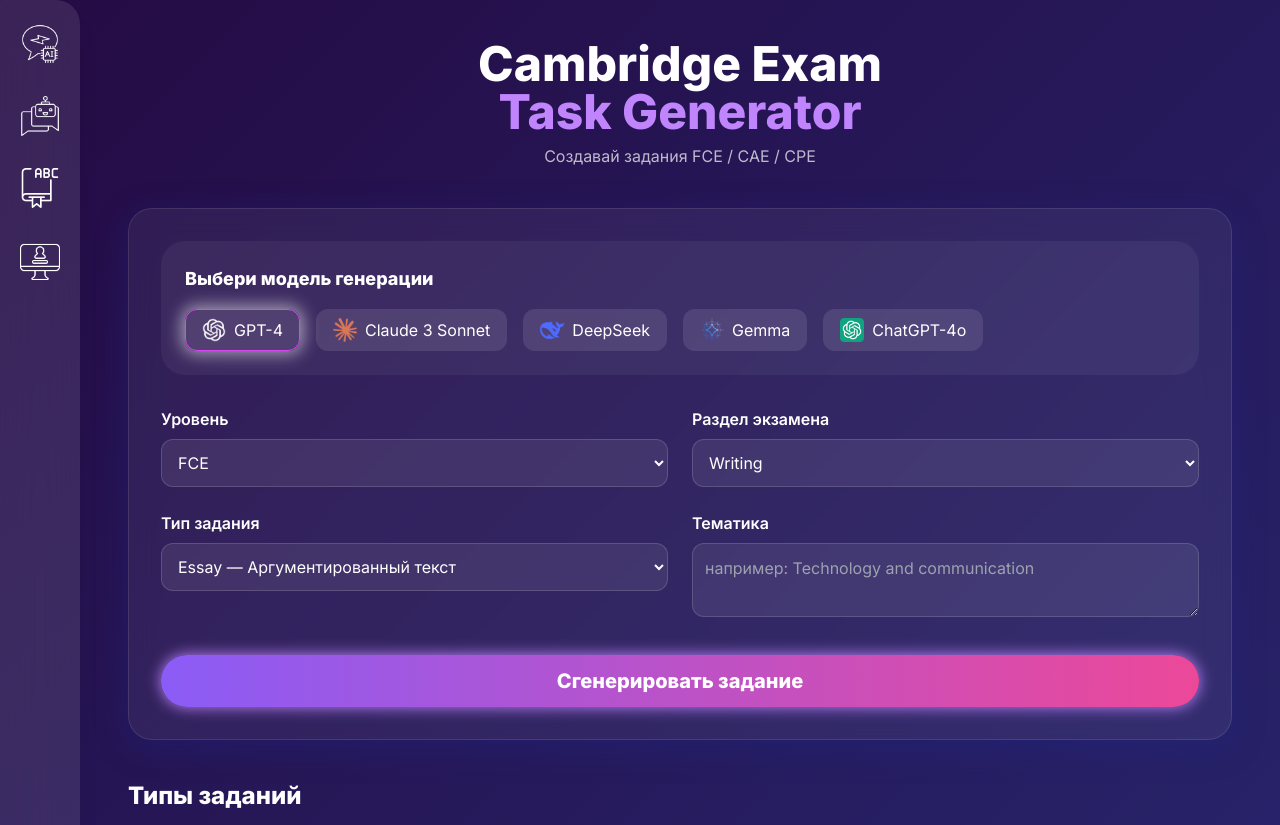
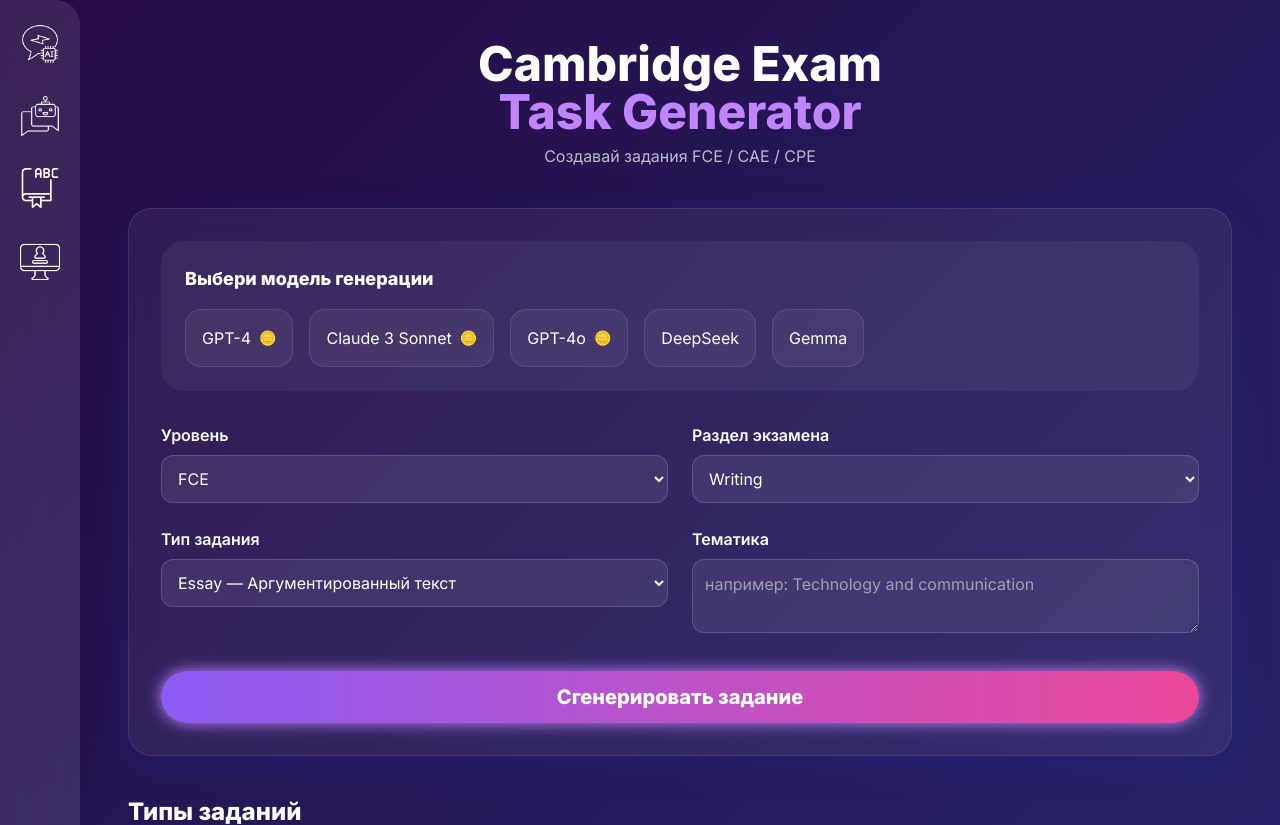
Before and after one commit to KarinaGalimova98/englishai-final, a Flask app: page / in a window 1280 px wide. Shown: the top 825 px of the page. Run offline with Flask 3, Linux system fonts and the light colour scheme; parts of the project's set-up code (start-up, migrations or seed data) failed here and were passed over; some libraries are stand-ins or nearby versions.

Commit message:
jsdonssdasffваffавапаfdаdffdfdfffsffsdFSf

```diff
--- a/templates/ui5.html
+++ b/templates/ui5.html
@@ -146,6 +146,17 @@
   @keyframes spin {
     to { transform: rotate(360deg); }
   }
+  @media (max-width: 768px) {
+    .group-hover\:flex {
+      display: none !important;
+    }
+    .peer-checked\:flex {
+      display: flex !important;
+      position: relative;
+      top: 0;
+      margin-top: 0.5rem;
+    }
+  }
 
 
   </style>
@@ -173,41 +184,99 @@
 <div class="bg-white/5 rounded-3xl p-6">
   <h2 class="text-white font-bold text-lg mb-4">Выбери модель генерации</h2>
   <div class="flex flex-wrap gap-4">
-    <label class="cursor-pointer">
-      <input type="radio" name="model" value="gpt" class="hidden peer" checked>
-      <div class="flex items-center gap-2 bg-white/10 rounded-xl px-4 py-2 border border-transparent peer-checked:border-fuchsia-500 hover:border-white transition-all duration-300 hover:shadow-[0_0_12px_3px_rgba(255,255,255,0.3)] peer-checked:shadow-[0_0_16px_4px_rgba(255,255,255,0.5)] text-white">
-        <img src="{{ url_for('static', filename='openai.png') }}" alt="GPT-4" class="w-6 h-6">
+        <!-- GPT-4 -->
+    <label class="relative group block p-4 bg-white/5 border border-white/10 rounded-2xl hover:bg-white/10 transition-all text-white">
+      <input type="radio" name="model" value="gpt" class="peer hidden" />
+      <div class="flex items-center gap-2">
         <span>GPT-4</span>
+        <span class="text-yellow-400 text-sm">🪙</span>
+      </div>
+      <div class="absolute z-50 hidden group-hover:flex flex-col top-full mt-2 w-64 bg-white/10 text-white backdrop-blur-lg p-4 rounded-xl shadow-xl text-sm
+                  peer-checked:flex md:group-hover:flex">
+        <div class="font-semibold text-pink-300 mb-1">GPT-4</div>
+        <div class="text-yellow-300 mb-2">⭐⭐⭐⭐⭐</div>
+        <ul class="list-disc ml-4 space-y-1 text-white/90 text-left">
+          <li>Отлично справляется с любыми типами заданий</li>
+          <li>Понимает структуру Cambridge-экзаменов</li>
+          <li><span class="text-yellow-400">🪙 Платная модель</span></li>
+        </ul>
       </div>
     </label>
-    <label class="cursor-pointer">
-      <input type="radio" name="model" value="claude" class="hidden peer">
-      <div class="flex items-center gap-2 bg-white/10 rounded-xl px-4 py-2 border border-transparent peer-checked:border-fuchsia-500 hover:border-white transition-all duration-300 hover:shadow-[0_0_12px_3px_rgba(255,255,255,0.3)] peer-checked:shadow-[0_0_16px_4px_rgba(255,255,255,0.5)] text-white">
-        <img src="{{ url_for('static', filename='claude-color.png') }}" alt="Claude 3 Sonnet" class="w-6 h-6">
+
+    <!-- Claude 3 Sonnet -->
+    <label class="relative group block p-4 bg-white/5 border border-white/10 rounded-2xl hover:bg-white/10 transition-all text-white">
+      <input type="radio" name="model" value="claude" class="peer hidden" />
+      <div class="flex items-center gap-2">
         <span>Claude 3 Sonnet</span>
+        <span class="text-yellow-400 text-sm">🪙</span>
+      </div>
+      <div class="absolute z-50 hidden group-hover:flex flex-col top-full mt-2 w-64 bg-white/10 text-white backdrop-blur-lg p-4 rounded-xl shadow-xl text-sm
+                  peer-checked:flex md:group-hover:flex">
+        <div class="font-semibold text-orange-300 mb-1">Claude 3 Sonnet</div>
+        <div class="text-yellow-300 mb-2">⭐⭐⭐⭐☆</div>
+        <ul class="list-disc ml-4 space-y-1 text-white/90 text-left">
+          <li>Пишет тексты, похожие на человеческие</li>
+          <li>Часто даёт логичные и понятные формулировки</li>
+          <li><span class="text-yellow-400">🪙 Платная модель</span></li>
+        </ul>
       </div>
     </label>
-    <label class="cursor-pointer">
-      <input type="radio" name="model" value="deepseek" class="hidden peer">
-      <div class="flex items-center gap-2 bg-white/10 rounded-xl px-4 py-2 border border-transparent peer-checked:border-fuchsia-500 hover:border-white transition-all duration-300 hover:shadow-[0_0_12px_3px_rgba(255,255,255,0.3)] peer-checked:shadow-[0_0_16px_4px_rgba(255,255,255,0.5)] text-white">
-        <img src="{{ url_for('static', filename='deepseek.png') }}" alt="DeepSeek" class="w-6 h-6">
+
+    <!-- ChatGPT-4o -->
+    <label class="relative group block p-4 bg-white/5 border border-white/10 rounded-2xl hover:bg-white/10 transition-all text-white">
+      <input type="radio" name="model" value="gpt-4o" class="peer hidden" />
+      <div class="flex items-center gap-2">
+        <span>GPT-4o</span>
+        <span class="text-yellow-400 text-sm">🪙</span>
+      </div>
+      <div class="absolute z-50 hidden group-hover:flex flex-col top-full mt-2 w-64 bg-white/10 text-white backdrop-blur-lg p-4 rounded-xl shadow-xl text-sm
+                  peer-checked:flex md:group-hover:flex">
+        <div class="font-semibold text-blue-300 mb-1">ChatGPT-4o</div>
+        <div class="text-yellow-300 mb-2">⭐⭐⭐⭐⭐</div>
+        <ul class="list-disc ml-4 space-y-1 text-white/90 text-left">
+          <li>Быстрая и точная модель</li>
+          <li>Подходит для всех секций экзамена</li>
+          <li><span class="text-yellow-400">🪙 Платная модель</span></li>
+        </ul>
+      </div>
+    </label>
+
+    <!-- DeepSeek -->
+    <label class="relative group block p-4 bg-white/5 border border-white/10 rounded-2xl hover:bg-white/10 transition-all text-white">
+      <input type="radio" name="model" value="deepseek" class="peer hidden" />
+      <div class="flex items-center gap-2">
         <span>DeepSeek</span>
       </div>
+      <div class="absolute z-50 hidden group-hover:flex flex-col top-full mt-2 w-64 bg-white/10 text-white backdrop-blur-lg p-4 rounded-xl shadow-xl text-sm
+                  peer-checked:flex md:group-hover:flex">
+        <div class="font-semibold text-cyan-300 mb-1">DeepSeek</div>
+        <div class="text-yellow-300 mb-2">⭐⭐⭐☆</div>
+        <ul class="list-disc ml-4 space-y-1 text-white/90 text-left">
+          <li>Бесплатная альтернатива GPT</li>
+          <li>Хорошо справляется с форматированием</li>
+          <li>Подходит для коротких заданий</li>
+        </ul>
+      </div>
     </label>
-    <label class="cursor-pointer">
-      <input type="radio" name="model" value="gemma" class="hidden peer">
-      <div class="flex items-center gap-2 bg-white/10 rounded-xl px-4 py-2 border border-transparent peer-checked:border-fuchsia-500 hover:border-white transition-all duration-300 hover:shadow-[0_0_12px_3px_rgba(255,255,255,0.3)] peer-checked:shadow-[0_0_16px_4px_rgba(255,255,255,0.5)] text-white">
-        <img src="{{ url_for('static', filename='gemma-color.png') }}" alt="Gemma" class="w-6 h-6">
+
+    <!-- Gemma -->
+    <label class="relative group block p-4 bg-white/5 border border-white/10 rounded-2xl hover:bg-white/10 transition-all text-white">
+      <input type="radio" name="model" value="gemma" class="peer hidden" />
+      <div class="flex items-center gap-2">
         <span>Gemma</span>
       </div>
-    </label>
-    <label class="cursor-pointer">
-      <input type="radio" name="model" value="gpt-4o" class="hidden peer">
-      <div class="flex items-center gap-2 bg-white/10 rounded-xl px-4 py-2 border border-transparent peer-checked:border-fuchsia-500 hover:border-white transition-all duration-300 hover:shadow-[0_0_12px_3px_rgba(255,255,255,0.3)] peer-checked:shadow-[0_0_16px_4px_rgba(255,255,255,0.5)] text-white">
-        <img src="{{ url_for('static', filename='gpt4o.png') }}" alt="GPT-4o" class="w-6 h-6">
-        <span>ChatGPT-4o</span>
+      <div class="absolute z-50 hidden group-hover:flex flex-col top-full mt-2 w-64 bg-white/10 text-white backdrop-blur-lg p-4 rounded-xl shadow-xl text-sm
+                  peer-checked:flex md:group-hover:flex">
+        <div class="font-semibold text-gray-300 mb-1">Gemma</div>
+        <div class="text-yellow-300 mb-2">⭐⭐☆☆☆</div>
+        <ul class="list-disc ml-4 space-y-1 text-white/90 text-left">
+          <li>Быстрая и лёгкая модель</li>
+          <li>Идеальна для простых заданий и тренировки</li>
+          <li><span class="text-green-300">Бесплатная модель</span></li>
+        </ul>
       </div>
     </label>
+
 
 
   </div>
```
